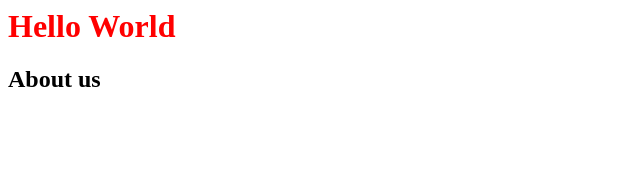
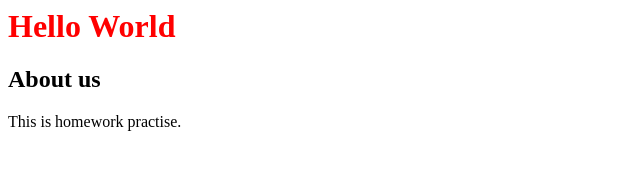
Before and after one commit to DraganaVecic/firstGitProject, a plain HTML site: page index.html in a window 1280 px wide. Shown: the whole page, without its empty margins (0-640 px from the left). Drawn offline with Linux system fonts and the light colour scheme.

Commit message:
Done homework practise

```diff
--- a/index.html
+++ b/index.html
@@ -8,3 +8,5 @@
 
 
 <h2>About us </h2>
+
+<p>This is homework practise.</p>
```
